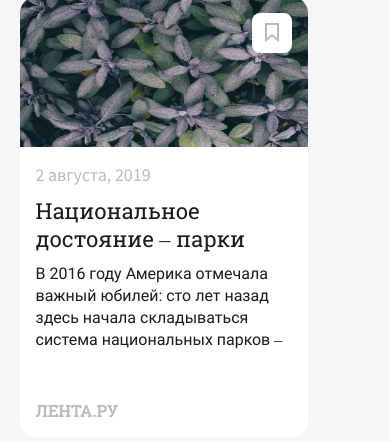
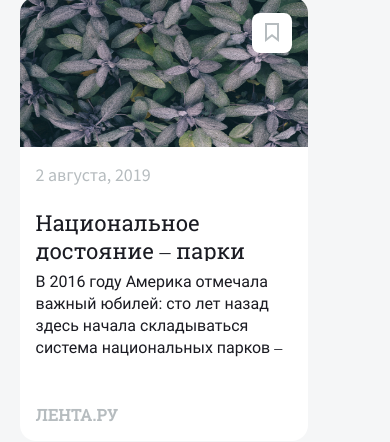
Before and after one commit to daminian/news-explorer-frontend, a React app in the folder news-explorer/: page / in a window 390 px wide. Shown: the part 623-1065 px from the top of the page. Built offline with nearby package versions, Linux system fonts and the light colour scheme.

Commit message:
hotfix: adaptive-save-news

```diff
--- a/news-explorer/src/components/NewsCard/NewsCard.js
+++ b/news-explorer/src/components/NewsCard/NewsCard.js
@@ -52,7 +52,7 @@ function NewsCard({ card, handleClick, loggedIn, photo, date, title, text, sourc
 
             <div className="card__info">
                 <p className="card__date">{date}</p>
-                <a className="card__title" href={link}>{title}</a>
+                <a className="card__link" href={link}><p className="card__title">{title}</p></a>
                 <p className="card__text">{text}</p>
 
             </div>
--- a/news-explorer/src/components/NewsCard/__date/card__date.css
+++ b/news-explorer/src/components/NewsCard/__date/card__date.css
@@ -8,7 +8,7 @@
 
 @media screen and (max-width: 1024px) {
     .card__date {
-        padding-bottom: 12px;
+
     }
 }
 
--- a/news-explorer/src/components/NewsCard/__info/card__info.css
+++ b/news-explorer/src/components/NewsCard/__info/card__info.css
@@ -5,12 +5,14 @@
 
 @media screen and (max-width: 1024px) {
     .card__info {
+        height: 206px;
         padding: 16px;
     }
   }
 
 @media screen and (max-width: 550px) {
     .card__info {
+        height: 230px;
         padding: 16px 16px 8px 16px;
     }
 }
--- a/news-explorer/src/components/NewsCard/__source/card__source.css
+++ b/news-explorer/src/components/NewsCard/__source/card__source.css
@@ -11,6 +11,6 @@
 
 @media screen and (max-width: 1024px) {
     .card__source {
-        margin: 0 0 16px 16px;
+        margin: 6px 0 16px 16px;
     }
 }
--- a/news-explorer/src/components/NewsCard/__text/card__text.css
+++ b/news-explorer/src/components/NewsCard/__text/card__text.css
@@ -12,7 +12,6 @@
 @media screen and (max-width: 1024px) {
     .card__text {
         max-height: 88px;
-        margin-top: 10px;
     }
 }
 
--- a/news-explorer/src/components/NewsCard/__title/card__title.css
+++ b/news-explorer/src/components/NewsCard/__title/card__title.css
@@ -19,13 +19,13 @@
         line-height: 24px;
         max-height: 72px;
         overflow: hidden;
-        text-overflow: ellipsis;
-        white-space: pre-wrap;
+        margin: 12px auto 10px;
     }
 }
 
 @media screen and (max-width: 550px) {
     .card__title {
+        max-height: 52px;
         line-height: 28px;
         margin-bottom: 10px;
         padding-bottom: 0;
--- a/news-explorer/src/components/SavedNewsHeader/__header/saved-news__header.css
+++ b/news-explorer/src/components/SavedNewsHeader/__header/saved-news__header.css
@@ -18,6 +18,6 @@
 @media screen and (max-width: 550px) {
     .saved-news__header {
         margin: 0 0 16px 16px;
-        width: 288px;
+        width: 287px;
     }
 }
```
Also changed, not shown: 1 other file.
